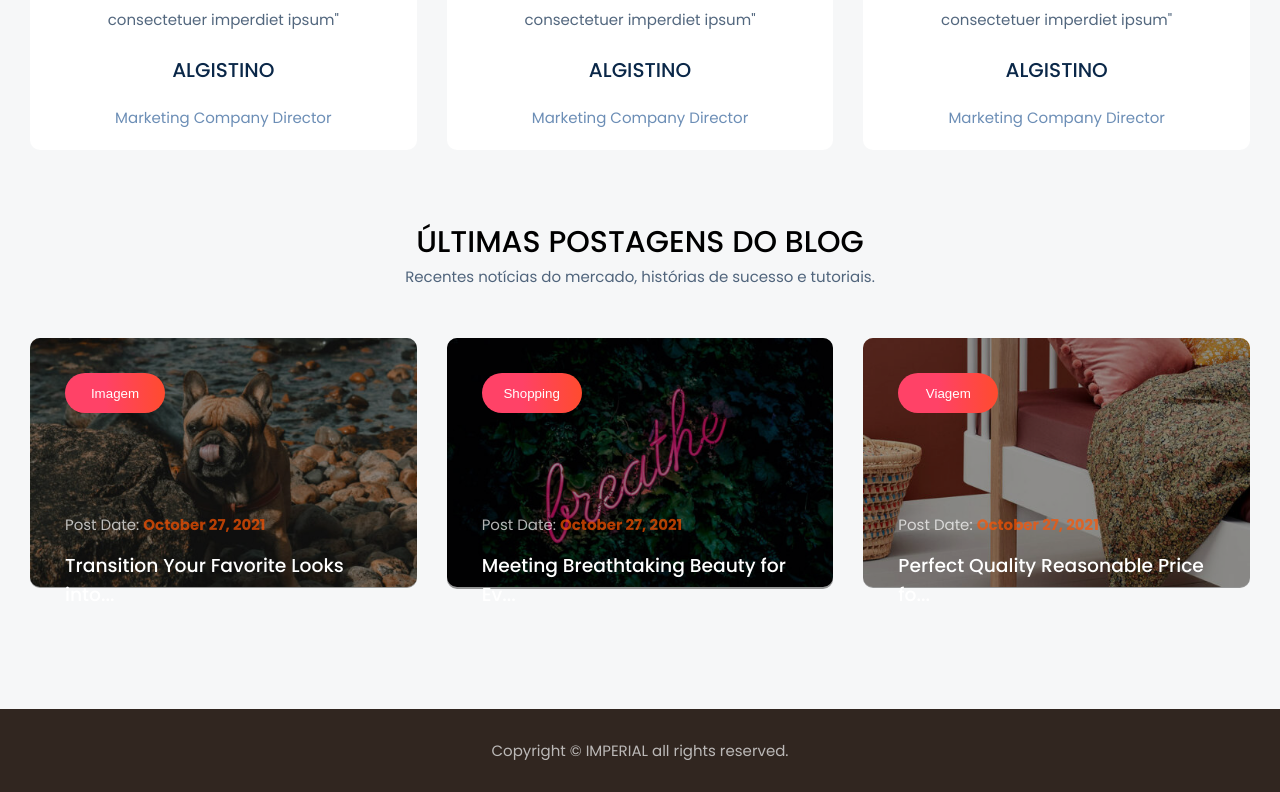
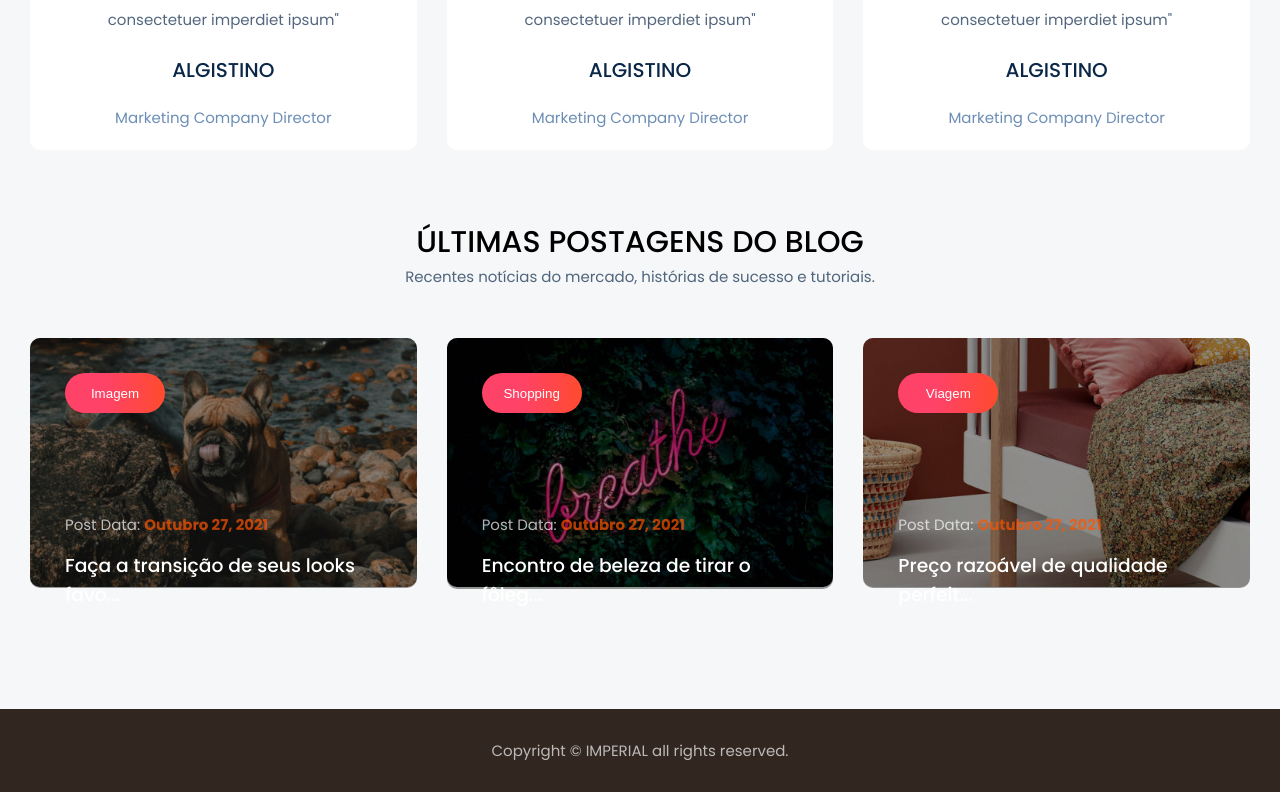
Before and after one commit to Sellucas/Ecommerce-App, a React (Create React App) app: page / in a window 1280 px wide. Shown: the part 4465-5257 px from the top of the page. Built offline with nearby package versions, Linux system fonts and the light colour scheme.

Commit message:
data update

```diff
--- a/src/components/assets/data/data.js
+++ b/src/components/assets/data/data.js
@@ -341,42 +341,42 @@ export const customer = [
 export const blog = [
   {
     id: 1,
-    date: "October 27, 2021",
-    title: "Transition Your Favorite Looks into  Fall France 2022",
+    date: "Outubro 27, 2021",
+    title: "Faça a transição de seus looks favoritos para o outono na França 2022",
     category: "imagem",
     cover: "../images/blog/b1.jpg",
   },
   {
     id: 2,
-    date: "October 27, 2021",
-    title: "Meeting Breathtaking Beauty for  Everyday Life",
+    date: "Outubro 27, 2021",
+    title: "Encontro de beleza de tirar o fôlego para a vida cotidiana",
     category: "shopping",
     cover: "../images/blog/b2.jpg",
   },
   {
     id: 3,
-    date: "October 27, 2021",
-    title: "Perfect Quality Reasonable Price for Your",
+    date: "Outubro 27, 2021",
+    title: "Preço razoável de qualidade perfeita para o seu",
     category: "viagem",
     cover: "../images/blog/b3.jpg",
   },
   {
     id: 4,
-    date: "October 27, 2021",
+    date: "Outubro 27, 2021",
     title: "Transition Your Favorite Looks into  Fall France 2022",
     category: "music",
     cover: "../images/blog/b4.jpg",
   },
   {
     id: 5,
-    date: "October 27, 2021",
+    date: "Outubro 27, 2021",
     title: "Meeting Breathtaking Beauty for  Everyday Life",
     category: "music",
     cover: "../images/blog/b5.jpg",
   },
   {
     id: 6,
-    date: "October 27, 2021",
+    date: "Outubro 27, 2021",
     title: "Perfect Quality Reasonable Price for Your",
     category: "lifestyle",
     cover: "../images/blog/b6.jpg",
--- a/src/components/home/blog/Blog.jsx
+++ b/src/components/home/blog/Blog.jsx
@@ -18,7 +18,7 @@ export const Blog = () => {
 
                                 <div className="text">
                                     <button className='button'>{items.category}</button>
-                                    <p>Post Date: <span>{items.date}</span></p>
+                                    <p>Post Data: <span>{items.date}</span></p>
                                     <h3>{items.title.slice(0,35)}...</h3>
                                 </div>
                             </div>
```
